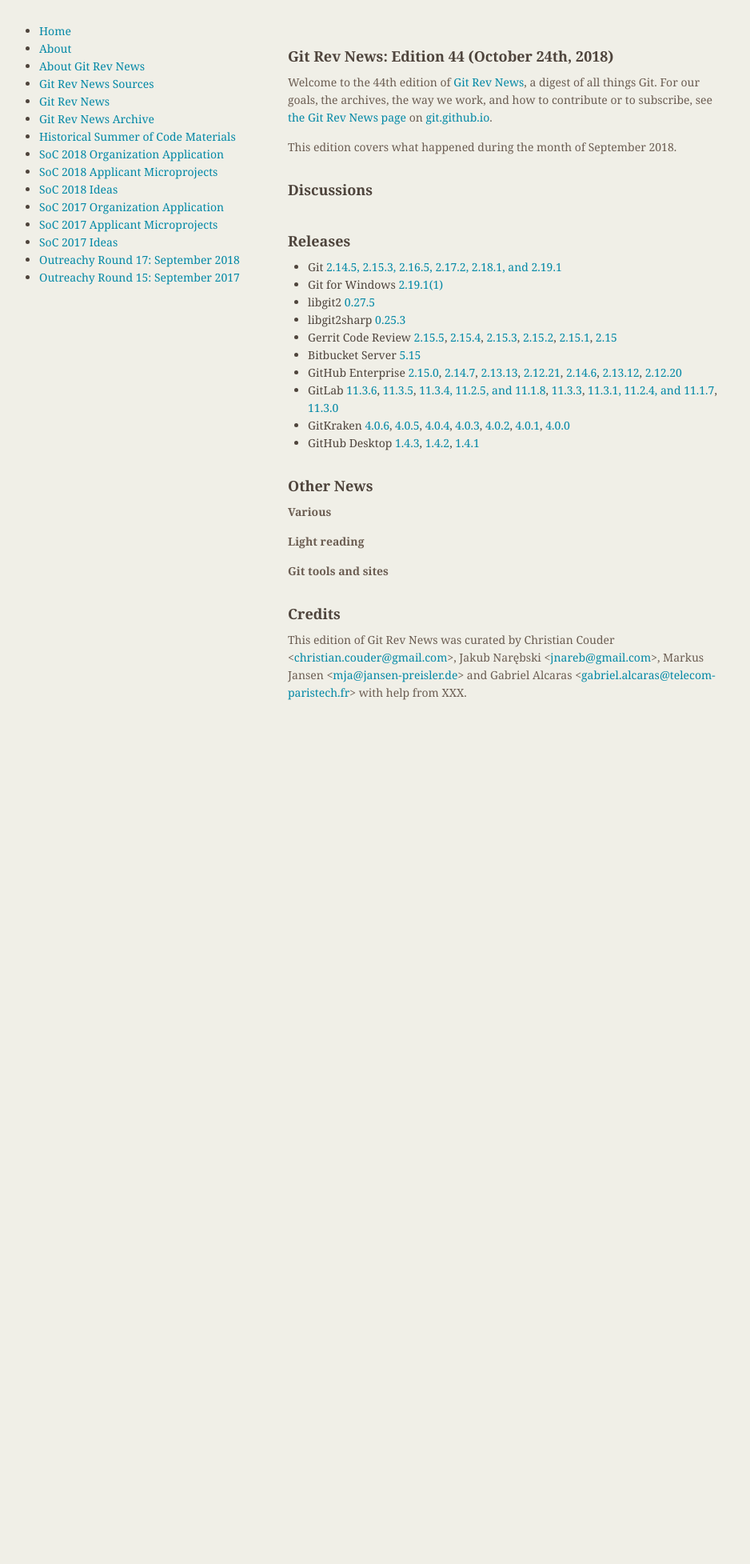
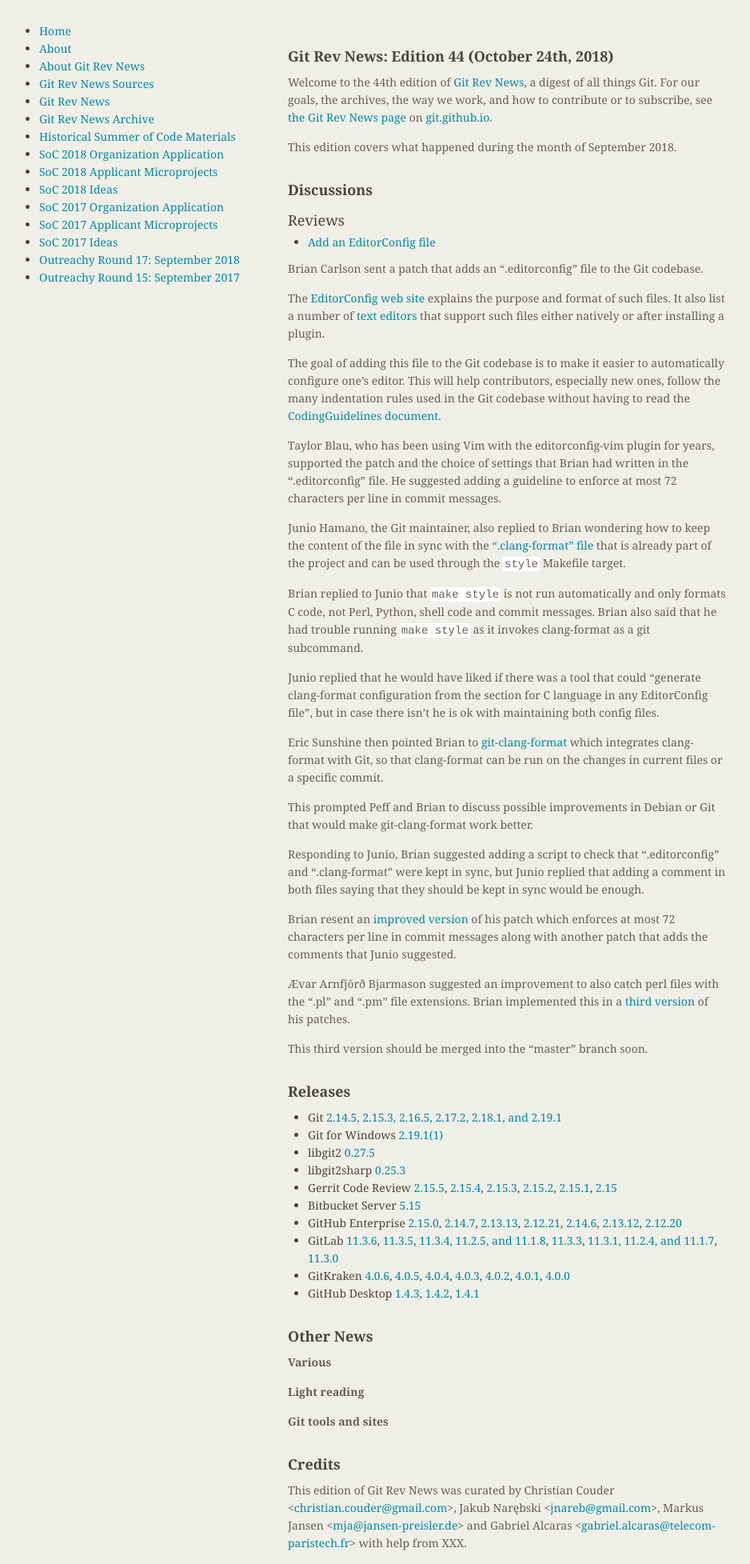
Before and after one commit to git/git.github.io, a Jekyll site: the page built from rev_news/drafts/edition-44.md, in a window 1280 px wide. Shown: the whole page at 80% size, without its empty margins (174-1112 px from the left). Built offline with Jekyll 4.4.1, drawn with Linux system fonts in a browser that asks for light colours; before the commit the page ends 900 px from its top, so only the background shows below that.

Commit message:
rn-44: add EditorConfig article

```diff
--- a/rev_news/drafts/edition-44.md
+++ b/rev_news/drafts/edition-44.md
@@ -21,9 +21,68 @@
 ### General
 -->
 
-<!---
+
 ### Reviews
--->
+
+* [Add an EditorConfig file](https://public-inbox.org/git/20180917230307.588334-1-sandals@crustytoothpaste.net/)
+
+Brian Carlson sent a patch that adds an ".editorconfig" file to the
+Git codebase.
+
+The [EditorConfig web site](https://editorconfig.org/) explains the
+purpose and format of such files. It also list a number of
+[text editors](https://editorconfig.org/#download) that support such
+files either natively or after installing a plugin.
+
+The goal of adding this file to the Git codebase is to make it easier
+to automatically configure one's editor. This will help contributors,
+especially new ones, follow the many indentation rules used in the Git
+codebase without having to read the [CodingGuidelines document](https://github.com/git/git/blob/master/Documentation/CodingGuidelines).
+
+Taylor Blau, who has been using Vim with the editorconfig-vim plugin
+for years, supported the patch and the choice of settings that Brian
+had written in the ".editorconfig" file. He suggested adding a
+guideline to enforce at most 72 characters per line in commit
+messages.
+
+Junio Hamano, the Git maintainer, also replied to Brian wondering how
+to keep the content of the file in sync with the [".clang-format" file](https://github.com/git/git/blob/master/.clang-format)
+that is already part of the project and can be used through the
+`style` Makefile target.
+
+Brian replied to Junio that `make style` is not run automatically and
+only formats C code, not Perl, Python, shell code and commit
+messages. Brian also said that he had trouble running `make style` as
+it invokes clang-format as a git subcommand.
+
+Junio replied that he would have liked if there was a tool that could
+"generate clang-format configuration from the section for C language
+in any EditorConfig file", but in case there isn't he is ok with
+maintaining both config files.
+
+Eric Sunshine then pointed Brian to [git-clang-format](https://llvm.org/svn/llvm-project/cfe/trunk/tools/clang-format/git-clang-format)
+which integrates clang-format with Git, so that clang-format can be
+run on the changes in current files or a specific commit.
+
+This prompted Peff and Brian to discuss possible improvements in
+Debian or Git that would make git-clang-format work better.
+
+Responding to Junio, Brian suggested adding a script to check that
+".editorconfig" and ".clang-format" were kept in sync, but Junio
+replied that adding a comment in both files saying that they should be
+kept in sync would be enough.
+
+Brian resent an [improved version](https://public-inbox.org/git/20181008202903.100166-1-sandals@crustytoothpaste.net/)
+of his patch which enforces at most 72 characters per line in commit
+messages along with another patch that adds the comments that Junio
+suggested.
+
+Ævar Arnfjörð Bjarmason suggested an improvement to also catch perl
+files with the ".pl" and ".pm" file extensions. Brian
+implemented this in a [third version](https://public-inbox.org/git/20181008220353.780301-1-sandals@crustytoothpaste.net/)
+of his patches.
+
+This third version should be merged into the "master" branch soon.
 
 <!---
 ### Support
```
